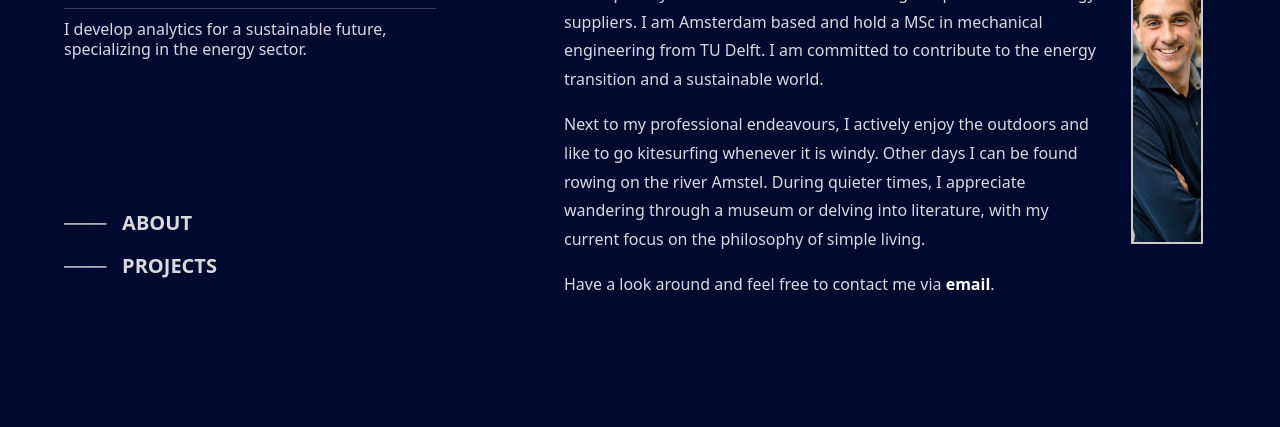
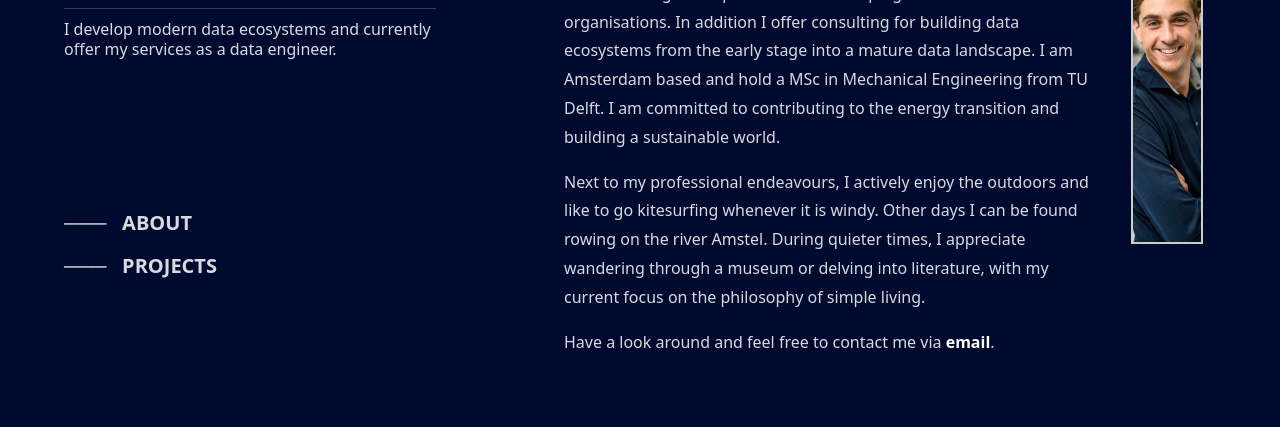
Before and after one commit to jurjan-de-graaf/jurjan-de-graaf.github.io, a plain HTML site: page index.html in a window 1280 px wide. Shown: the part 202-629 px from the top of the page. Drawn offline with nearby package versions, Linux system fonts and the light colour scheme.

Commit message:
adjust content post grid operator

```diff
--- a/index.html
+++ b/index.html
@@ -22,7 +22,7 @@
                     </a>
                     <h2 id="tag-line">Data Professional</h2>
                     <hr id="hr-tag-line">
-                    <p id="author-description"> I develop analytics for a sustainable future, specializing in the energy sector.</p>
+                    <p id="author-description"> I develop modern data ecosystems and currently offer my services as a data engineer.</p>
                 </div>
                 <div class="table-of-contents">
                     <div class="headings-container">
@@ -50,7 +50,7 @@
                     <div class="about-container">
                         <div class="about-text-box">
                             <p>
-                                Greetings! Welcome to my website. My name is Jurjan de Graaf. I develop analytics and software solutions for grid operators and energy suppliers. I am Amsterdam based and hold a MSc in mechanical engineering from TU Delft. I am committed to contribute to the energy transition and a sustainable world.
+                                Greetings! Welcome to my website. My name is Jurjan de Graaf, and I am a data engineer specialized in developing data infrastructure for organisations. In addition I offer consulting for building data ecosystems from the early stage into a mature data landscape. I am Amsterdam based and hold a MSc in Mechanical Engineering from TU Delft. I am committed to contributing to the energy transition and building a sustainable world.
                             </p>
                             <p>
                                 Next to my professional endeavours, I actively enjoy the outdoors and like to go kitesurfing whenever it is windy. Other days I can be found rowing on the river Amstel. During quieter times, I appreciate wandering through a museum or delving into literature, with my current focus on the philosophy of simple living.
```
